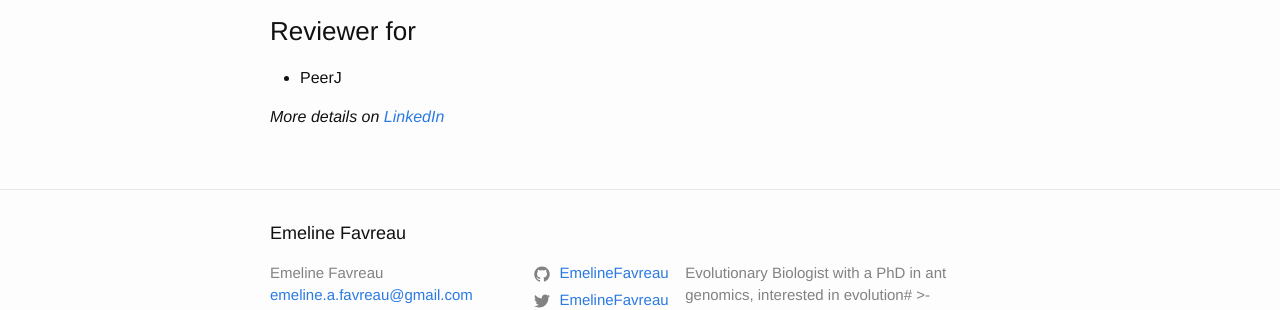
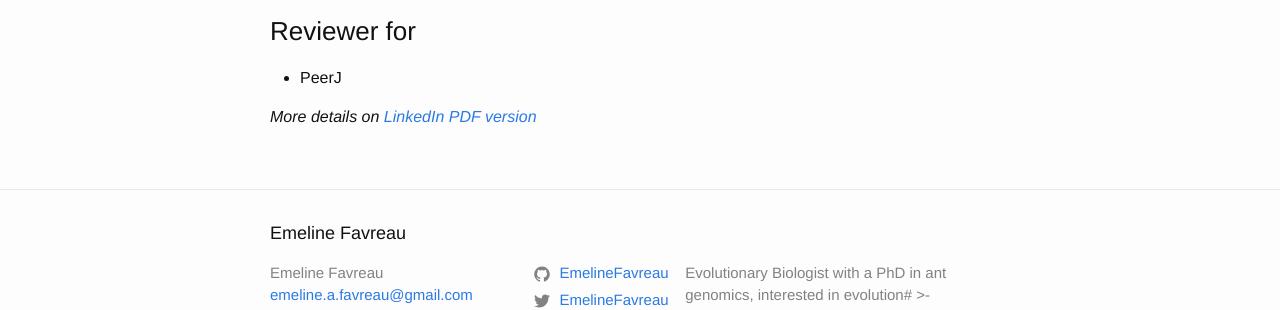
Before and after one commit to EmelineFavreau/EmelineFavreau.github.io, a Jekyll site: the page built from cv.md, in a window 1280 px wide. Shown: the part 1877-2187 px from the top of the page. Built offline with Jekyll 4.4.1, drawn with Linux system fonts in a browser that asks for light colours.

Commit message:
link to cv pdf

```diff
--- a/cv.md
+++ b/cv.md
@@ -76,3 +76,4 @@ permalink: /cv/
 
 
 _More details on [LinkedIn](https://www.linkedin.com/in/emelinefavreau/)_
+_[PDF version](https://emelinefavreau.github.io/assets/Emeline_Favreau_cv_2019.pdf)_
```
Also changed, not shown: 1 other file.
